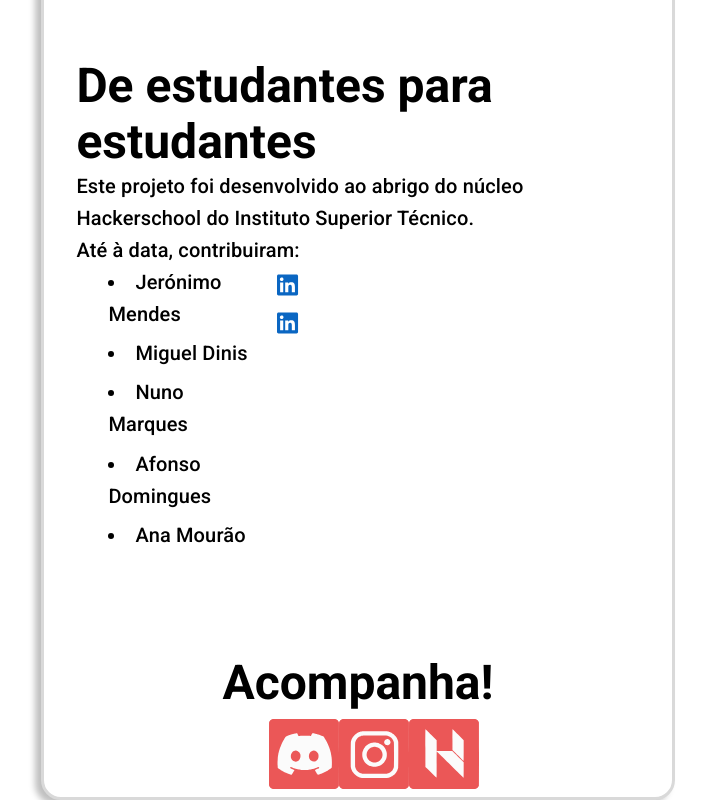
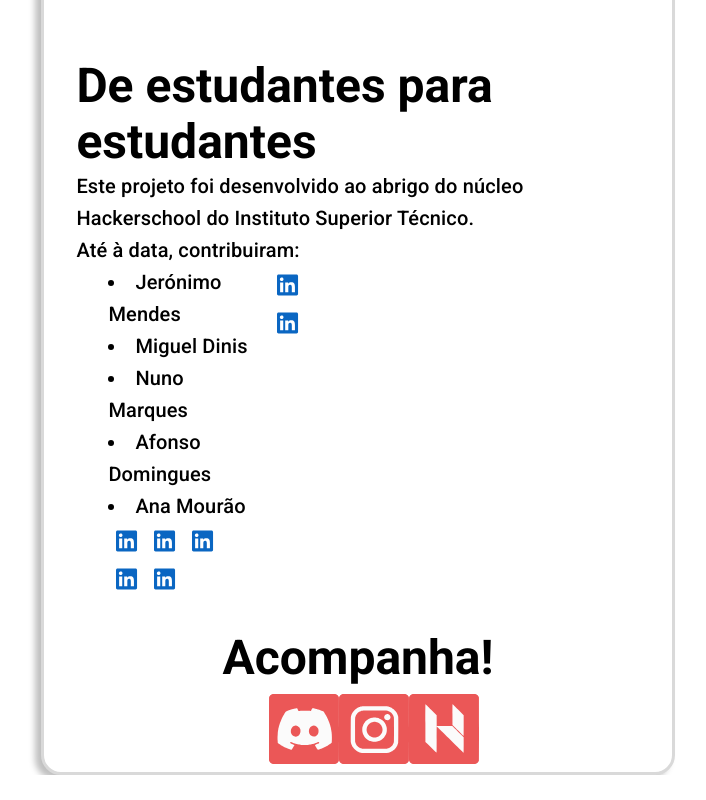
Before and after one commit to HackerSchool/Arquimedia, a React (Create React App) app in the folder frontend/: page /sobre in a window 1280 px wide. Shown: the part 697-1497 px from the top of the page, without its empty margins (282-988 px from the left). After the commit the page ends 1472 px from the top, so only its background shows below. Built offline with nearby package versions, Linux system fonts and the light colour scheme.

Commit message:
Added mapping to typography in order to avoid future cluttering and improve working conditions

```diff
--- a/frontend/src/config.js
+++ b/frontend/src/config.js
@@ -41,7 +41,7 @@ const config = {
 		},
 		{
 			name: 'Miguel Dinis',
-			social: [
+			socials: [
 				{
 					name: 'LinkedIn',
 					url: 'https://www.linkedin.com/in/miguel-dinis-de-sousa-a009851ba/',
@@ -50,12 +50,15 @@ const config = {
 		},
 		{
 			name: 'Nuno Marques',
+			socials: [],
 		},
 		{
 			name: 'Afonso Domingues',
+			socials: [],
 		},
 		{
 			name: 'Ana Mourão',
+			socials: [],
 		},
 	],
 	settingsMenu: ['Conta', 'Privacidade'],
--- a/frontend/src/pages/AboutUsPage.js
+++ b/frontend/src/pages/AboutUsPage.js
@@ -6,6 +6,7 @@ import { ReactComponent as Discord } from '../assets/icon_disc_3.svg';
 import { ReactComponent as HackerSchool } from '../assets/icon_hs_3.svg';
 import { ReactComponent as Instagram } from '../assets/icon_insta_1.svg';
 import { ReactComponent as LinkedIn } from '../assets/icon_linked.svg';
+import config from '../config';
 
 const useStyles = makeStyles(() => ({
 	rectangle: {
@@ -106,28 +107,20 @@ export const AboutUsPage = () => {
 									<Grid container spacing={0.9} direction='column'>
 										<Grid item>
 											<Typography variant='h6' className={classes.name}>
-												<li>Jerónimo Mendes</li>
-											</Typography>
-										</Grid>
-										<Grid item>
-											<Typography variant='h6' className={classes.name}>
-												<li>Miguel Dinis</li>
-											</Typography>
-										</Grid>
-										<Grid item>
-											<Typography variant='h6' className={classes.name}>
-												<li>Nuno Marques</li>
-											</Typography>
-										</Grid>
-										<Grid item>
-											<Typography variant='h6' className={classes.name}>
-												<li>Afonso Domingues</li>
-											</Typography>
-										</Grid>
-										<Grid item>
-											<Typography variant='h6' className={classes.name}>
-												<li>Ana Mourão</li>
-												<p>&nbsp;</p>
+												{config.devs.map((dev) => {
+													return <li key={dev.name}>{dev.name}</li>;
+												})}
+												{config.devs.map((social) => {
+													return <IconButton key={social.url}> <LinkedIn
+														className={classes.hover}
+														onClick={() => {
+														window.open(
+															 p
+														);
+														}}
+														/>
+													</IconButton>
+												})}
 											</Typography>
 										</Grid>
 									</Grid>
```
